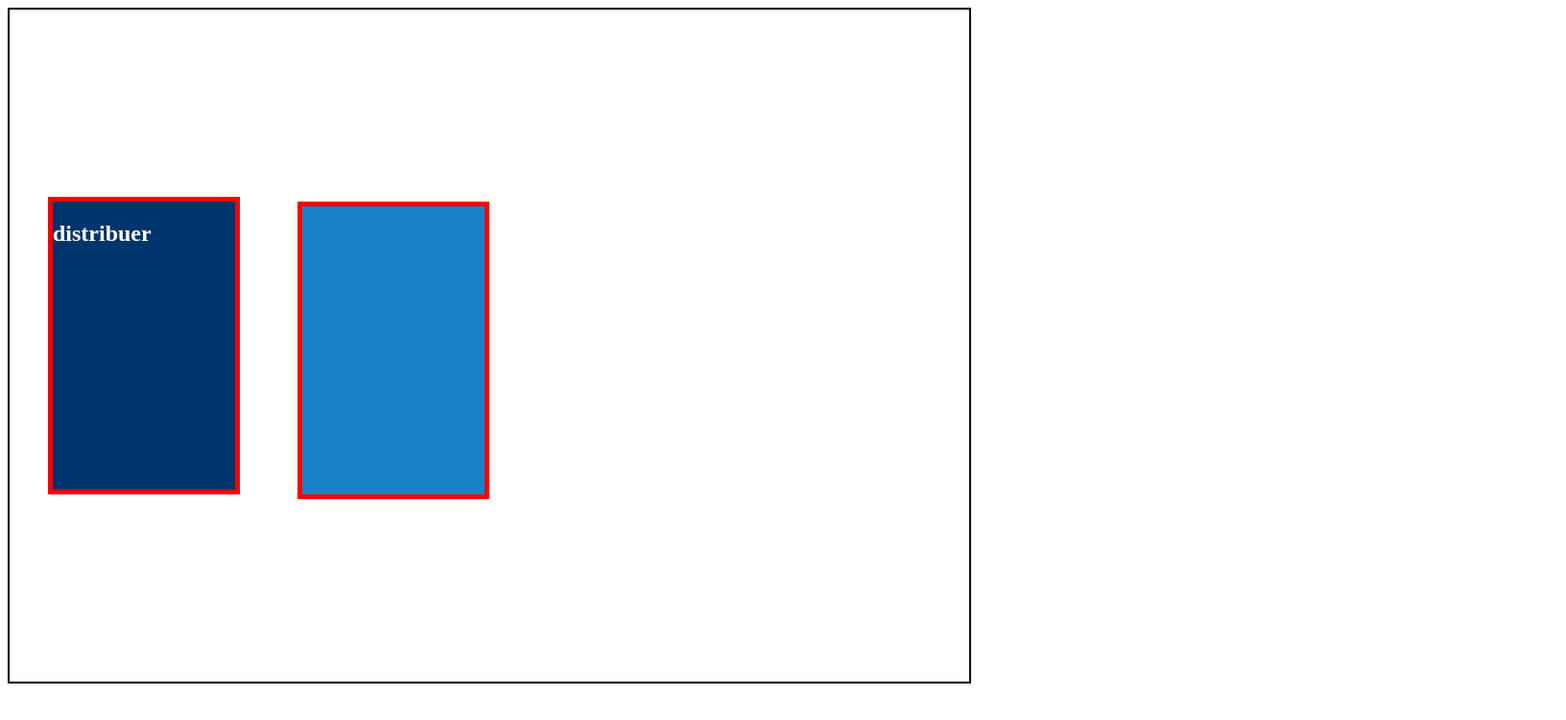
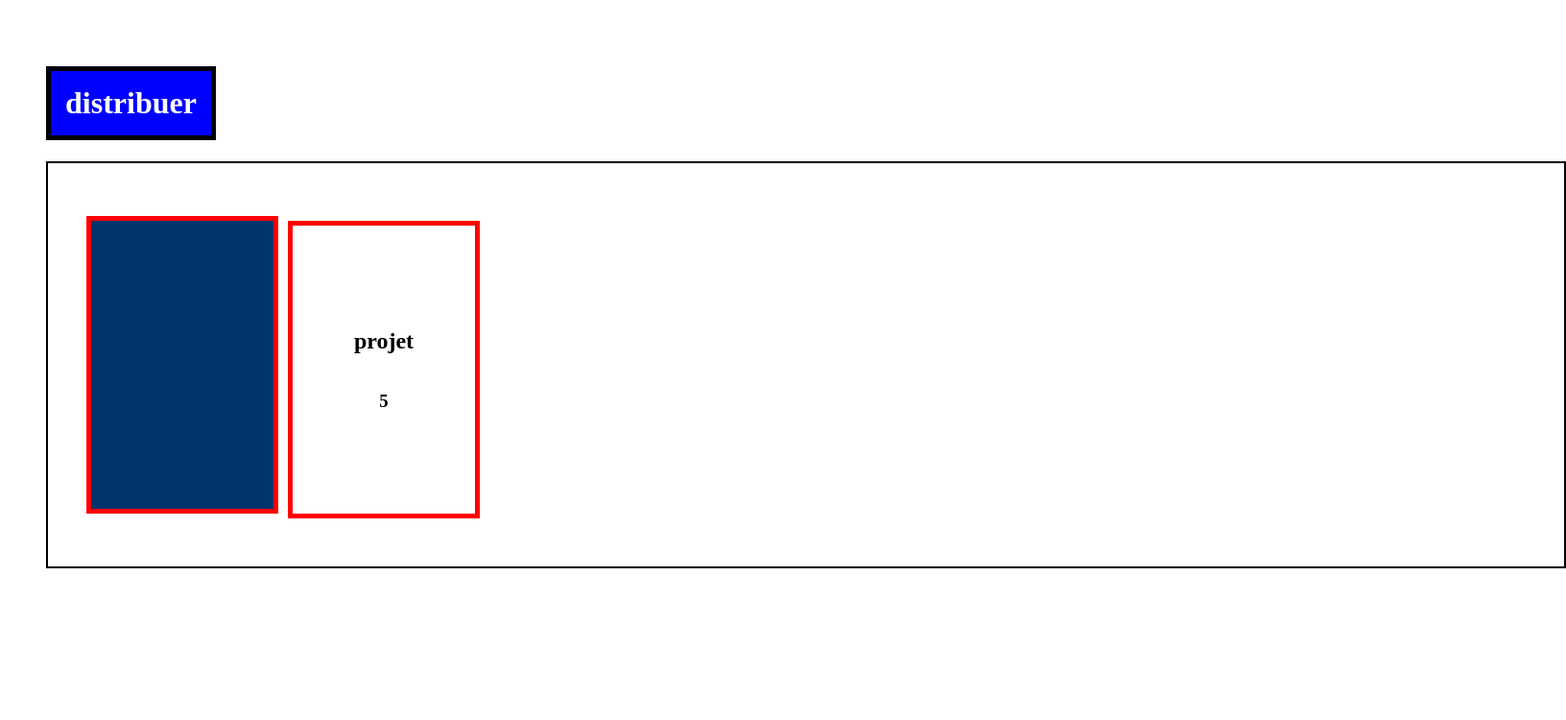
Before and after one commit to massimo-trimboli/carte-demo, a plain HTML site: page index.htm in a window 1280 px wide. Both pictures are taken after a click on the element "distribuer". Shown: the whole page at 96% size, 1632 px wide, since content can reach past the window. Drawn offline with Linux system fonts and the light colour scheme.

Commit message:
cartes se retournent autoatiquement et CSS commenté

```diff
--- a/index.htm
+++ b/index.htm
@@ -7,9 +7,9 @@
     <link rel="stylesheet" href="style.css">
 </head>
 <body>
+    <h1 id="deal">distribuer</h1>
     <section>
         <div class="paquet" style="color:white;">
-            <h1 id="deal">distribuer</h1>
             <!-- <div class="carte">
                 <div class="container">
                     <div class="front"><h2>projet</h2><h3>1</h3></div>
--- a/script.js
+++ b/script.js
@@ -7,7 +7,7 @@ if(amount > 1){
 }
 
 // document.querySelector(".paquet #deal").addEventListener("click", deal);
-document.querySelector(".paquet #deal").addEventListener("click", dealV2);
+document.querySelector("#deal").addEventListener("click", dealV2);
 
 
 
@@ -63,6 +63,11 @@ function dealV2(){
     // deplacer les cartes
     let paq = document.querySelector(".paquet");
     vroom(cartes[i], paq);
+
+    // retourner les cartes automatiquement
+    setTimeout(function(){
+        cartes[i].classList.add("turned");
+    }, "700");
 }
 
 // fonction pour deplacer les cartes
--- a/style.css
+++ b/style.css
@@ -1,14 +1,24 @@
+body{
+    padding: 40px;
+}
 section{
-    min-width: 1000px;
-    min-height: 700px;
-    width: fit-content;
+    width: 1500px;
     height: fit-content;
     border: 2px solid black;
+    padding: 40px;
 
     display: flex;
     flex-flow: row wrap;
     justify-content: flex-start;
     align-items: center;
+}
+#deal{
+    background-color: blue;
+    color: white;
+    width: fit-content;
+    height: fit-content;
+    padding: 15px;
+    border: 5px solid black;
 }
 
 .paquet{
@@ -16,16 +26,19 @@ section{
     height: 300px;
     border: 5px solid red;
     background-color: rgb(0, 52, 108);
-    margin: 40px;
 
     z-index: 999;
 }
+
 
 .carte{
     width: 190px;
     height: 300px;
     margin: 20px;
+    /* transition pour le déplacement */
+    transition: transform .7s;
 }
+/* le container est ce qui tourne */
 .carte .container{
     width: 100%;
     height: 100%;
@@ -40,6 +53,7 @@ section{
 .carte.turned .container{
     transform: rotate3d(0, 1, 0, 180deg);
 }
+/* devant et arriere de la carte */
 .carte .back,.front{
     width: 100%;
     height: 100%;
@@ -61,22 +75,11 @@ section{
 
     transform: rotate3d(0, 1, 0, 180deg);
 }
-
-
-.paquet .carte{
-    /* position: absolute; */
-    /* display:none; */
-}
-
+/* classes nécéssaires pour fonctoinement du code */
 .carte.hidden{
     position: absolute;
     opacity: 0;
 }
-.carte{
-    transition: transform 1s;
-}
-
-
 .carte-no-transit{
     transition: none;
 }
```
